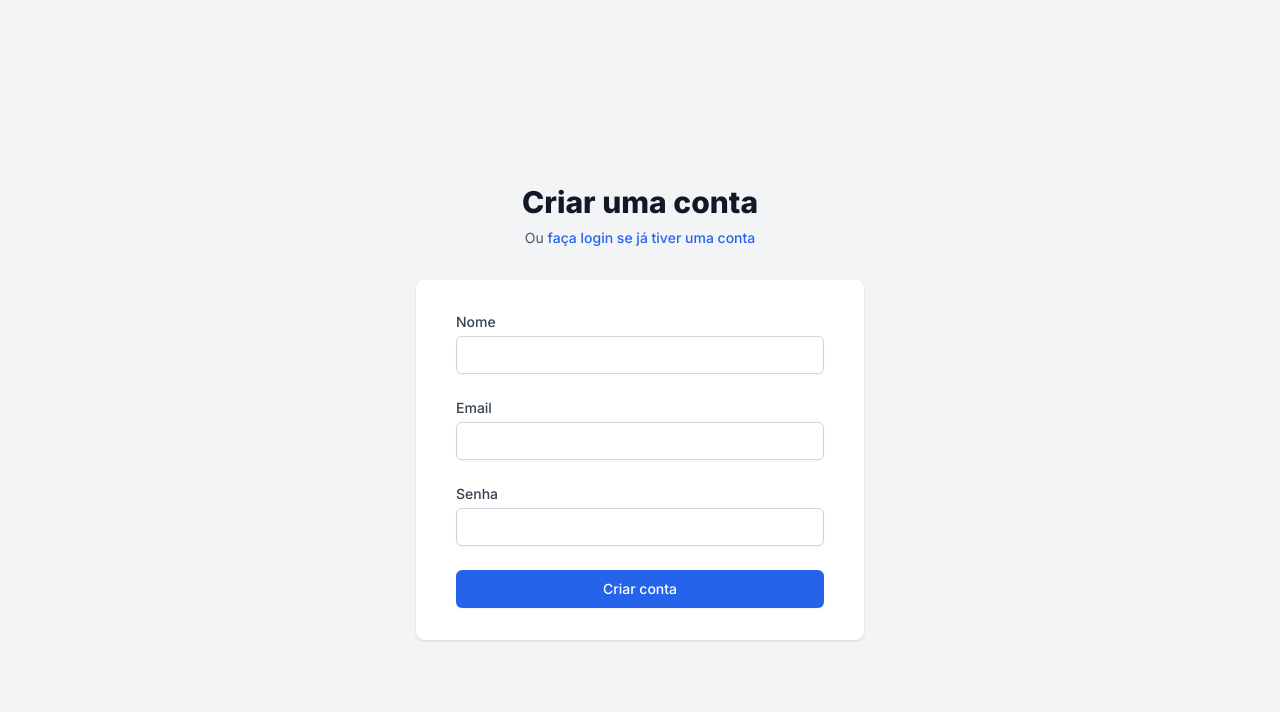
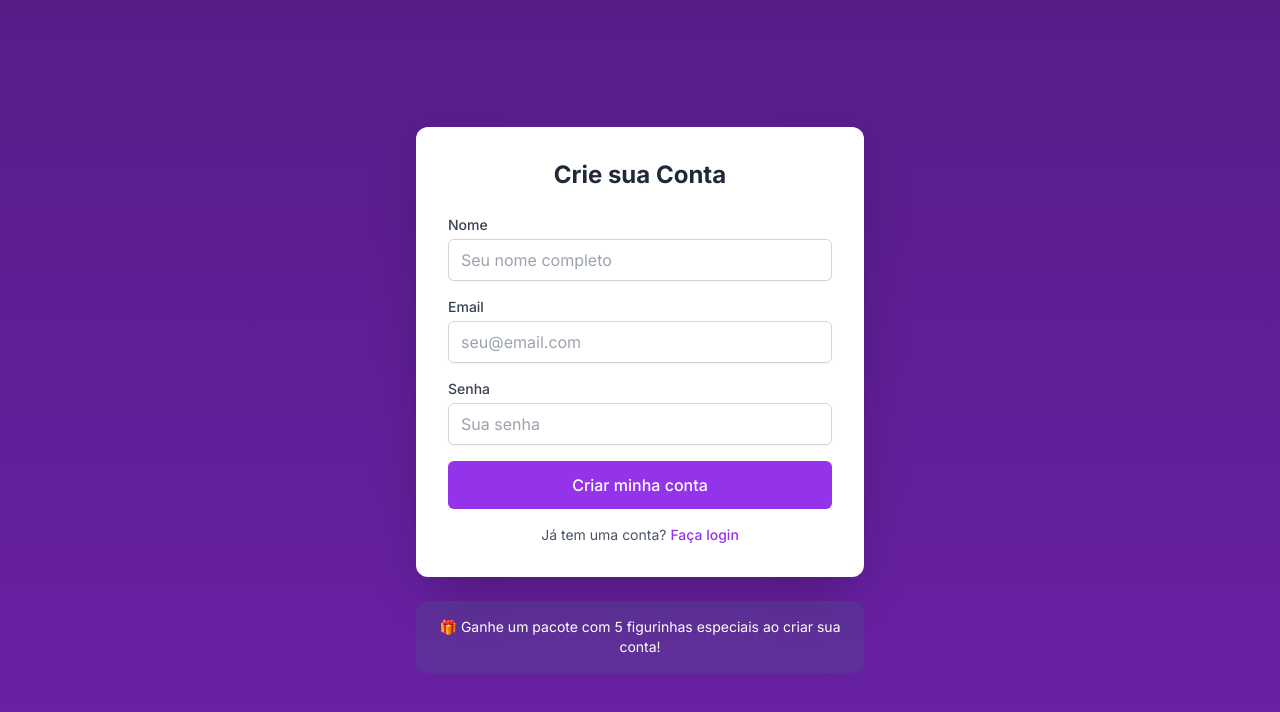
Before and after one commit to gbraghim/album-brasileirao-2025, a Next.js app: page /register in a window 1280 px wide. Shown: the top 712 px of the page. Built offline with nearby package versions, Linux system fonts and the light colour scheme.

Commit message:
feat: reorganiza fluxo de autenticação e adiciona logout

```diff
--- a/src/app/dashboard/page.tsx
+++ b/src/app/dashboard/page.tsx
@@ -1,13 +1,38 @@
+'use client';
+
 import React from 'react';
+import { useRouter } from 'next/navigation';
 
 export default function Dashboard() {
+  const router = useRouter();
+
+  const handleLogout = () => {
+    // Por enquanto, apenas redireciona para a página inicial
+    // Posteriormente implementaremos a lógica completa de logout
+    router.push('/');
+  };
+
   return (
     <div className="min-h-screen bg-gradient-to-b from-purple-900 to-purple-800">
-      <div className="container mx-auto px-4 py-16">
+      {/* Header com botão de logout */}
+      <header className="bg-white/10 backdrop-blur-lg">
+        <div className="container mx-auto px-4 py-4 flex justify-between items-center">
+          <h1 className="text-2xl font-bold text-white">Álbum Brasileirão 2025</h1>
+          <button
+            onClick={handleLogout}
+            className="px-4 py-2 bg-red-600 text-white rounded-md hover:bg-red-700 transition duration-200"
+          >
+            Sair
+          </button>
+        </div>
+      </header>
+
+      {/* Conteúdo principal */}
+      <div className="container mx-auto px-4 py-8">
         <div className="bg-white rounded-lg shadow-xl p-8">
-          <h1 className="text-3xl font-bold text-gray-800 mb-6">
+          <h2 className="text-3xl font-bold text-gray-800 mb-6">
             Meu Álbum do Brasileirão
-          </h1>
+          </h2>
           <p className="text-gray-600">
             Bem-vindo ao seu álbum digital! Em breve você poderá começar a colecionar suas figurinhas.
           </p>
--- a/src/app/page.tsx
+++ b/src/app/page.tsx
@@ -127,11 +127,11 @@ export default function Home() {
             </div>
           </div>
 
-          {/* Right Side - Registration Form */}
+          {/* Right Side - Login/Registration Form */}
           <div className="lg:w-5/12">
             <div className="bg-white p-8 rounded-xl shadow-2xl">
               <h2 className="text-2xl font-bold text-gray-800 mb-6">
-                Comece sua Coleção
+                Acesse seu Álbum
               </h2>
               {error && (
                 <div className="mb-4 p-3 bg-red-100 border border-red-400 text-red-700 rounded">
@@ -139,17 +139,6 @@ export default function Home() {
                 </div>
               )}
               <form onSubmit={handleSubmit} className="space-y-4">
-                <div>
-                  <label htmlFor="name" className="block text-sm font-medium text-gray-700">Nome</label>
-                  <input
-                    type="text"
-                    id="name"
-                    name="name"
-                    required
-                    className="mt-1 block w-full px-3 py-2 border border-gray-300 rounded-md shadow-sm focus:outline-none focus:ring-purple-500 focus:border-purple-500"
-                    placeholder="Seu nome completo"
-                  />
-                </div>
                 <div>
                   <label htmlFor="email" className="block text-sm font-medium text-gray-700">Email</label>
                   <input
@@ -177,20 +166,20 @@ export default function Home() {
                   disabled={loading}
                   className={`w-full bg-purple-600 text-white py-3 px-4 rounded-md hover:bg-purple-700 transition duration-200 font-medium ${loading ? 'opacity-50 cursor-not-allowed' : ''}`}
                 >
-                  {loading ? 'Criando conta...' : 'Criar minha conta'}
+                  {loading ? 'Entrando...' : 'Entrar'}
                 </button>
               </form>
               <p className="mt-4 text-sm text-gray-600 text-center">
-                Já tem uma conta?{' '}
-                <Link href="/login" className="text-purple-600 hover:text-purple-800 font-medium">
-                  Faça login
+                Ainda não tem uma conta?{' '}
+                <Link href="/register" className="text-purple-600 hover:text-purple-800 font-medium">
+                  Cadastre-se
                 </Link>
               </p>
             </div>
 
             <div className="mt-6 bg-green-500/10 backdrop-blur-lg rounded-xl p-4 text-white">
               <p className="text-sm">
-                🎁 Ao se registrar agora, você ganha um pacote com 5 figurinhas especiais para começar sua coleção!
+                🎁 Novos usuários ganham um pacote com 5 figurinhas especiais ao se cadastrar!
               </p>
             </div>
           </div>
--- a/src/app/register/page.tsx
+++ b/src/app/register/page.tsx
@@ -1,18 +1,18 @@
 'use client';
 
-import { useState } from 'react';
+import React, { useState } from 'react';
+import Link from 'next/link';
 import { useRouter } from 'next/navigation';
-import Link from 'next/link';
 
 export default function Register() {
   const router = useRouter();
+  const [loading, setLoading] = useState(false);
   const [error, setError] = useState('');
-  const [loading, setLoading] = useState(false);
 
   const handleSubmit = async (e: React.FormEvent<HTMLFormElement>) => {
     e.preventDefault();
+    setLoading(true);
     setError('');
-    setLoading(true);
 
     const formData = new FormData(e.currentTarget);
     const data = {
@@ -22,7 +22,7 @@ export default function Register() {
     };
 
     try {
-      const res = await fetch('/api/register', {
+      const response = await fetch('/api/register', {
         method: 'POST',
         headers: {
           'Content-Type': 'application/json',
@@ -30,99 +30,85 @@ export default function Register() {
         body: JSON.stringify(data),
       });
 
-      if (res.ok) {
-        router.push('/login');
-      } else {
-        const error = await res.json();
-        setError(error.message);
+      const result = await response.json();
+
+      if (!response.ok) {
+        throw new Error(result.message || 'Erro ao criar conta');
       }
-    } catch (error) {
-      setError('Ocorreu um erro ao criar sua conta');
+
+      router.push('/login');
+    } catch (err) {
+      setError(err instanceof Error ? err.message : 'Erro ao criar conta');
     } finally {
       setLoading(false);
     }
   };
 
   return (
-    <div className="min-h-screen bg-gray-100 flex flex-col justify-center py-12 sm:px-6 lg:px-8">
-      <div className="sm:mx-auto sm:w-full sm:max-w-md">
-        <h2 className="mt-6 text-center text-3xl font-extrabold text-gray-900">
-          Criar uma conta
-        </h2>
-        <p className="mt-2 text-center text-sm text-gray-600">
-          Ou{' '}
-          <Link href="/login" className="font-medium text-blue-600 hover:text-blue-500">
-            faça login se já tiver uma conta
-          </Link>
-        </p>
-      </div>
-
-      <div className="mt-8 sm:mx-auto sm:w-full sm:max-w-md">
-        <div className="bg-white py-8 px-4 shadow sm:rounded-lg sm:px-10">
-          <form className="space-y-6" onSubmit={handleSubmit}>
+    <div className="min-h-screen bg-gradient-to-b from-purple-900 to-purple-800 flex items-center justify-center px-4">
+      <div className="max-w-md w-full">
+        <div className="bg-white p-8 rounded-xl shadow-2xl">
+          <h2 className="text-2xl font-bold text-gray-800 mb-6 text-center">
+            Crie sua Conta
+          </h2>
+          {error && (
+            <div className="mb-4 p-3 bg-red-100 border border-red-400 text-red-700 rounded">
+              {error}
+            </div>
+          )}
+          <form onSubmit={handleSubmit} className="space-y-4">
             <div>
-              <label htmlFor="name" className="block text-sm font-medium text-gray-700">
-                Nome
-              </label>
-              <div className="mt-1">
-                <input
-                  id="name"
-                  name="name"
-                  type="text"
-                  required
-                  className="appearance-none block w-full px-3 py-2 border border-gray-300 rounded-md shadow-sm placeholder-gray-400 focus:outline-none focus:ring-blue-500 focus:border-blue-500 sm:text-sm"
-                />
-              </div>
+              <label htmlFor="name" className="block text-sm font-medium text-gray-700">Nome</label>
+              <input
+                type="text"
+                id="name"
+                name="name"
+                required
+                className="mt-1 block w-full px-3 py-2 border border-gray-300 rounded-md shadow-sm focus:outline-none focus:ring-purple-500 focus:border-purple-500"
+                placeholder="Seu nome completo"
+              />
             </div>
-
             <div>
-              <label htmlFor="email" className="block text-sm font-medium text-gray-700">
-                Email
-              </label>
-              <div className="mt-1">
-                <input
-                  id="email"
-                  name="email"
-                  type="email"
-                  autoComplete="email"
-                  required
-                  className="appearance-none block w-full px-3 py-2 border border-gray-300 rounded-md shadow-sm placeholder-gray-400 focus:outline-none focus:ring-blue-500 focus:border-blue-500 sm:text-sm"
-                />
-              </div>
+              <label htmlFor="email" className="block text-sm font-medium text-gray-700">Email</label>
+              <input
+                type="email"
+                id="email"
+                name="email"
+                required
+                className="mt-1 block w-full px-3 py-2 border border-gray-300 rounded-md shadow-sm focus:outline-none focus:ring-purple-500 focus:border-purple-500"
+                placeholder="seu@email.com"
+              />
             </div>
-
             <div>
-              <label htmlFor="password" className="block text-sm font-medium text-gray-700">
-                Senha
-              </label>
-              <div className="mt-1">
-                <input
-                  id="password"
-                  name="password"
-                  type="password"
-                  autoComplete="new-password"
-                  required
-                  className="appearance-none block w-full px-3 py-2 border border-gray-300 rounded-md shadow-sm placeholder-gray-400 focus:outline-none focus:ring-blue-500 focus:border-blue-500 sm:text-sm"
-                />
-              </div>
+              <label htmlFor="password" className="block text-sm font-medium text-gray-700">Senha</label>
+              <input
+                type="password"
+                id="password"
+                name="password"
+                required
+                className="mt-1 block w-full px-3 py-2 border border-gray-300 rounded-md shadow-sm focus:outline-none focus:ring-purple-500 focus:border-purple-500"
+                placeholder="Sua senha"
+              />
             </div>
-
-            {error && (
-              <div className="text-red-600 text-sm">
-                {error}
-              </div>
-            )}
-
-            <div>
-              <button
-                type="submit"
-                disabled={loading}
-                className="w-full flex justify-center py-2 px-4 border border-transparent rounded-md shadow-sm text-sm font-medium text-white bg-blue-600 hover:bg-blue-700 focus:outline-none focus:ring-2 focus:ring-offset-2 focus:ring-blue-500 disabled:opacity-50"
-              >
-                {loading ? 'Criando conta...' : 'Criar conta'}
-              </button>
-            </div>
+            <button
+              type="submit"
+              disabled={loading}
+              className={`w-full bg-purple-600 text-white py-3 px-4 rounded-md hover:bg-purple-700 transition duration-200 font-medium ${loading ? 'opacity-50 cursor-not-allowed' : ''}`}
+            >
+              {loading ? 'Criando conta...' : 'Criar minha conta'}
+            </button>
           </form>
+          <p className="mt-4 text-sm text-gray-600 text-center">
+            Já tem uma conta?{' '}
+            <Link href="/" className="text-purple-600 hover:text-purple-800 font-medium">
+              Faça login
+            </Link>
+          </p>
+        </div>
+        <div className="mt-6 bg-green-500/10 backdrop-blur-lg rounded-xl p-4 text-white text-center">
+          <p className="text-sm">
+            🎁 Ganhe um pacote com 5 figurinhas especiais ao criar sua conta!
+          </p>
         </div>
       </div>
     </div>
```
